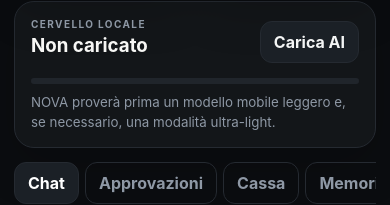
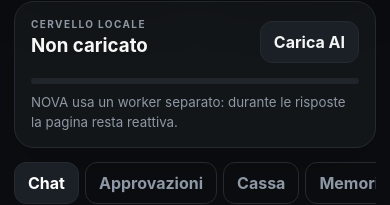
Before and after one commit to jacopoferroni13-ai/nova-mobile, a plain HTML site: page index.html in a window 390 px wide. Shown: the part 439-644 px from the top of the page. Drawn offline with Linux system fonts and the light colour scheme.

Commit message:
Bump NOVA mobile to v4

```diff
--- a/index.html
+++ b/index.html
@@ -46,7 +46,7 @@
         <button id="loadModel">Carica AI</button>
       </div>
       <div class="progress"><div id="progressBar"></div></div>
-      <small id="progressText">NOVA proverà prima un modello mobile leggero e, se necessario, una modalità ultra-light.</small>
+      <small id="progressText">NOVA usa un worker separato: durante le risposte la pagina resta reattiva.</small>
     </section>
 
     <nav class="tabs">
```
